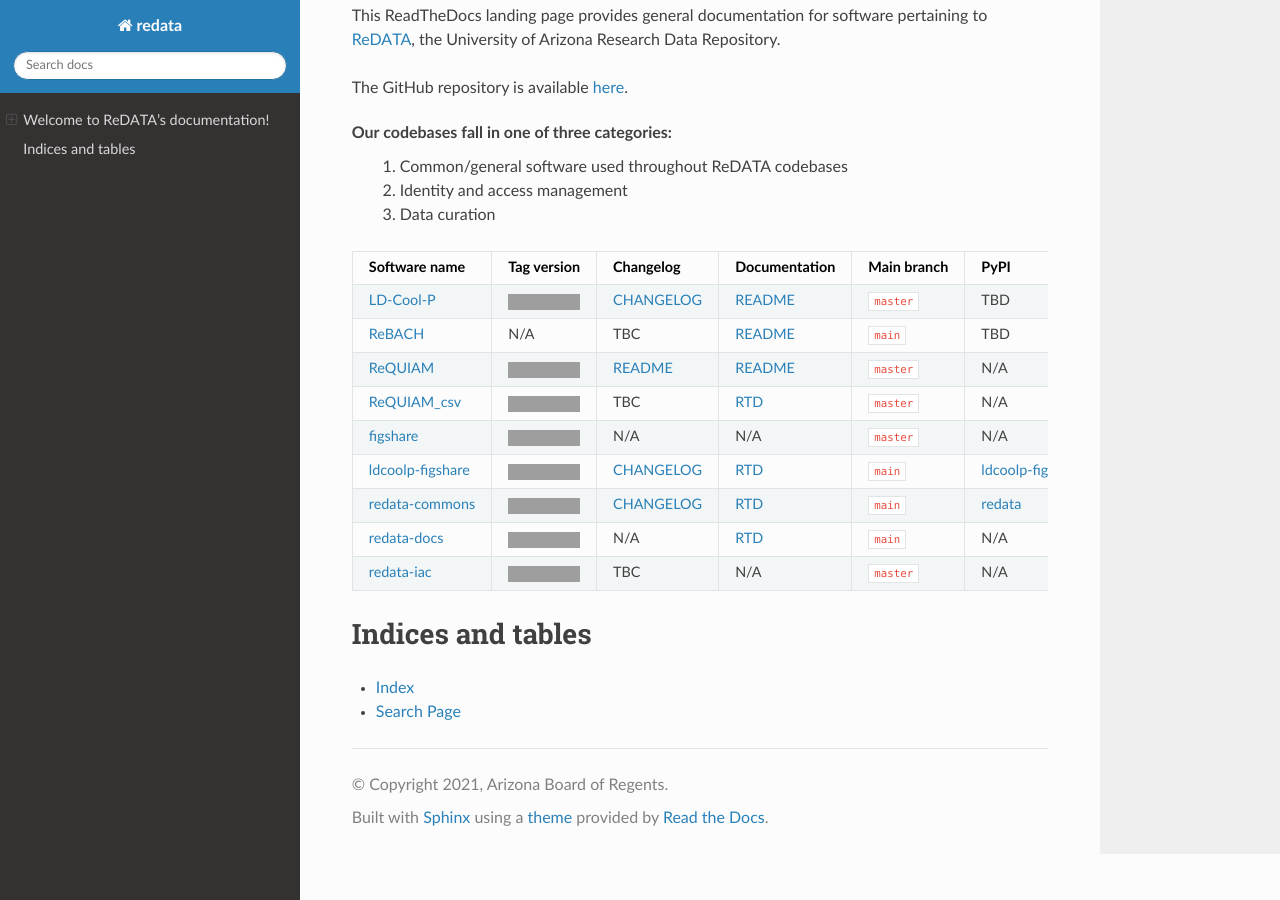
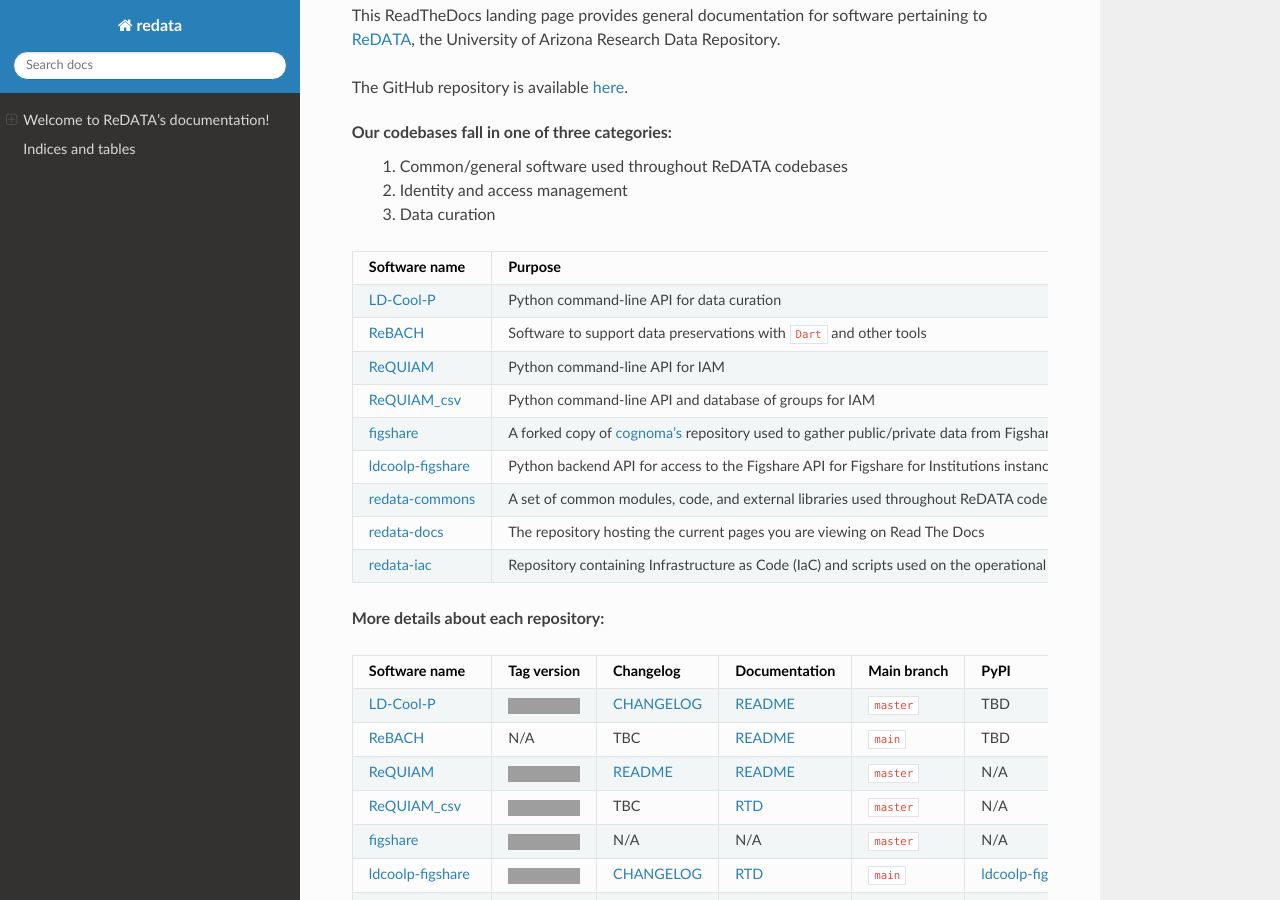
Before and after one commit to UAL-RE/redata-docs, a Sphinx documentation site: the page built from source/index.rst, in a window 1280 px wide and 900 px high, scrolled down 212 px, cut to the strip 0-900 px from the top of the window. Built offline with Sphinx 7.4.7 and the Read the Docs theme 2.0.0, drawn with Linux system fonts in a browser that asks for light colours; grey boxes are pictures that could not be loaded.

Commit message:
Add purpose table

```diff
--- a/source/index.rst
+++ b/source/index.rst
@@ -22,6 +22,34 @@
  1. Common/general software used throughout ReDATA codebases
  2. Identity and access management
  3. Data curation
+
++-----------------------------------------------+----------------------------------------------------------------------------+
+| Software name                                 | Purpose                                                                    |
++===============================================+============================================================================+
+| :ual-re:`LD-Cool-P <LD-Cool-P>`               | Python command-line API for data curation                                  |
++-----------------------------------------------+----------------------------------------------------------------------------+
+| :ual-re:`ReBACH <ReBACH>`                     | Software to support data preservations with ``Dart`` and other tools       |
++-----------------------------------------------+----------------------------------------------------------------------------+
+| :ual-re:`ReQUIAM <ReQUIAM>`                   | Python command-line API for IAM                                            |
++-----------------------------------------------+----------------------------------------------------------------------------+
+| :ual-re:`ReQUIAM_csv <ReQUIAM_csv>`           | Python command-line API and database of groups for IAM                     |
++-----------------------------------------------+----------------------------------------------------------------------------+
+| :ual-re:`figshare <figshare>`                 | A forked copy of `cognoma's`_ repository used to gather                    |
+|                                               | public/private data from Figshare API                                      |
++-----------------------------------------------+----------------------------------------------------------------------------+
+| :ual-re:`ldcoolp-figshare <ldcoolp-figshare>` | Python backend API for access to the Figshare API for Figshare for         |
+|                                               | Institutions instances                                                     |
++-----------------------------------------------+----------------------------------------------------------------------------+
+| :ual-re:`redata-commons <redata-commons>`     | A set of common modules, code, and external libraries used throughout      |
+|                                               | ReDATA codebases.                                                          |
++-----------------------------------------------+----------------------------------------------------------------------------+
+| :ual-re:`redata-docs <redata-docs>`           | The repository hosting the current pages you are viewing on Read The Docs  |
++-----------------------------------------------+----------------------------------------------------------------------------+
+| :ual-re:`redata-iac <redata-iac>`             | Repository containing Infrastructure as Code (IaC) and scripts used on the |
+|                                               | operational side of ReDATA                                                 |
++-----------------------------------------------+----------------------------------------------------------------------------+
+
+**More details about each repository:**
 
 +-----------------------------------------------+----------------------------+---------------+-------------------------------+-------------+---------------------------------------------+
 | Software name                                 | Tag version                | Changelog     | Documentation                 | Main branch | PyPI                                        |
@@ -52,6 +80,8 @@
 * :ref:`search`
 
 .. _`ReDATA`: https://arizona.figshare.com
+
+.. _`cognoma's`: https://github.com/cognoma/figshare
 
 .. |ldcoolp_version| image:: https://img.shields.io/github/v/tag/UAL-RE/LD-Cool-P?label=%20
    :alt: LD-Cool-P GitHub tag version
```
